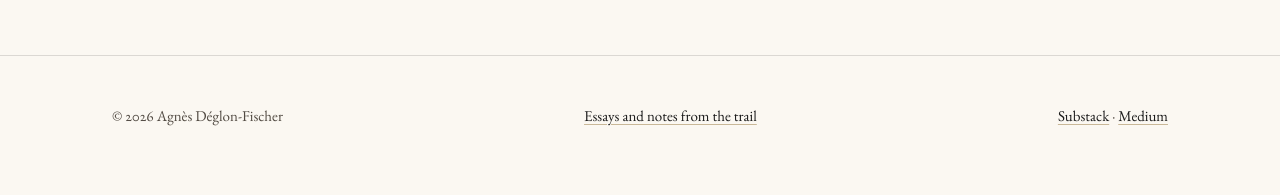
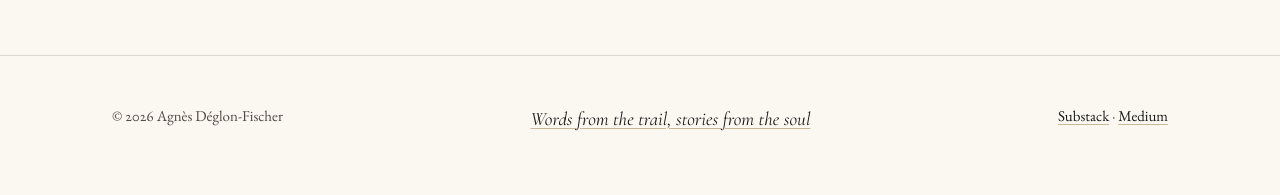
Before and after one commit to adeglon/adeglon.github.io, a Jekyll site: the page built from docs/index.html, in a window 1280 px wide. Shown: the part 2746-2941 px from the top of the page. Built offline with Jekyll 4.4.1, drawn with Linux system fonts in a browser that asks for light colours; a script that is not in the unit is left out.

Commit message:
Words from the trail becomes the footer line on every page
Co-Authored-By: Claude Opus 5 <noreply@anthropic.com>
Claude-Session: https://claude.ai/code/session_01CXLAusaY8sc4P4TTBSZq1C

```diff
--- a/docs/_includes/footer.html
+++ b/docs/_includes/footer.html
@@ -1,8 +1,14 @@
 <footer class="site-footer">
   <div class="page site-footer__cols">
     <p style="margin:0">&copy; {{ 'now' | date: "%Y" }} {{ site.author }}</p>
-    <p style="margin:0">
-      <a href="{{ '/' | relative_url }}">Essays and notes from the trail</a>
+    {%- comment %}
+      The line that used to be the landing page's headline. It was too
+      unspecific to open a site with, but as a closing note on every page it
+      does exactly what a footer line should: says what kind of place this is,
+      quietly, after the reader already knows.
+    {%- endcomment %}
+    <p class="site-footer__line" style="margin:0">
+      <a href="{{ '/' | relative_url }}">Words from the trail, stories from the soul</a>
     </p>
     {% comment %}
       Elsewhere, quietly. Substack is the letter; Medium is distribution only
--- a/docs/assets/css/components.css
+++ b/docs/assets/css/components.css
@@ -941,6 +941,16 @@
 
 /* Substack and Medium live here and nowhere louder. They are directions to
    the same author, not destinations competing with the page you are on. */
+/* The site's own line, closing every page. Italic display type so it reads as
+   a signature rather than as another navigation item. */
+.site-footer__line a {
+  font-family: var(--font-display);
+  font-style: italic;
+  font-size: var(--fs-md);
+  color: var(--text);
+}
+.site-footer__line a:hover { color: var(--accent-strong); }
+
 .site-footer__elsewhere a { color: var(--text-soft); }
 .site-footer__elsewhere a:hover { color: var(--accent); }
 
```
